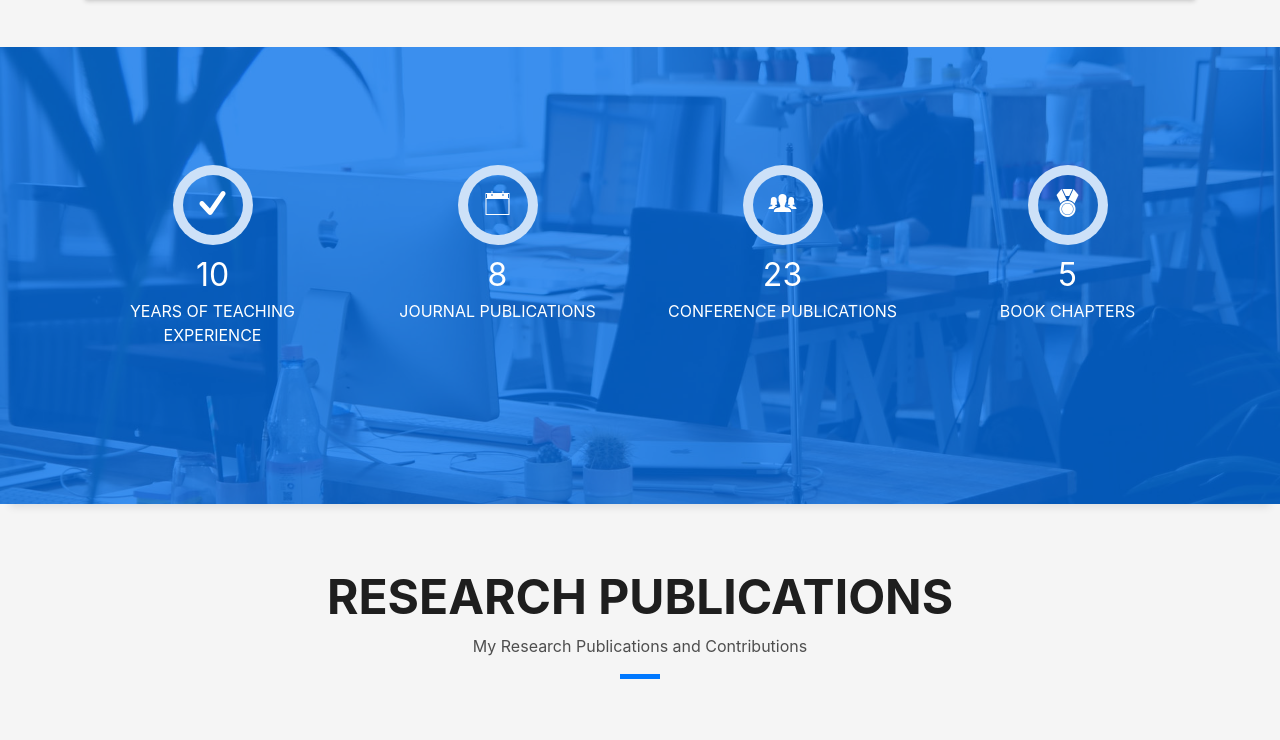
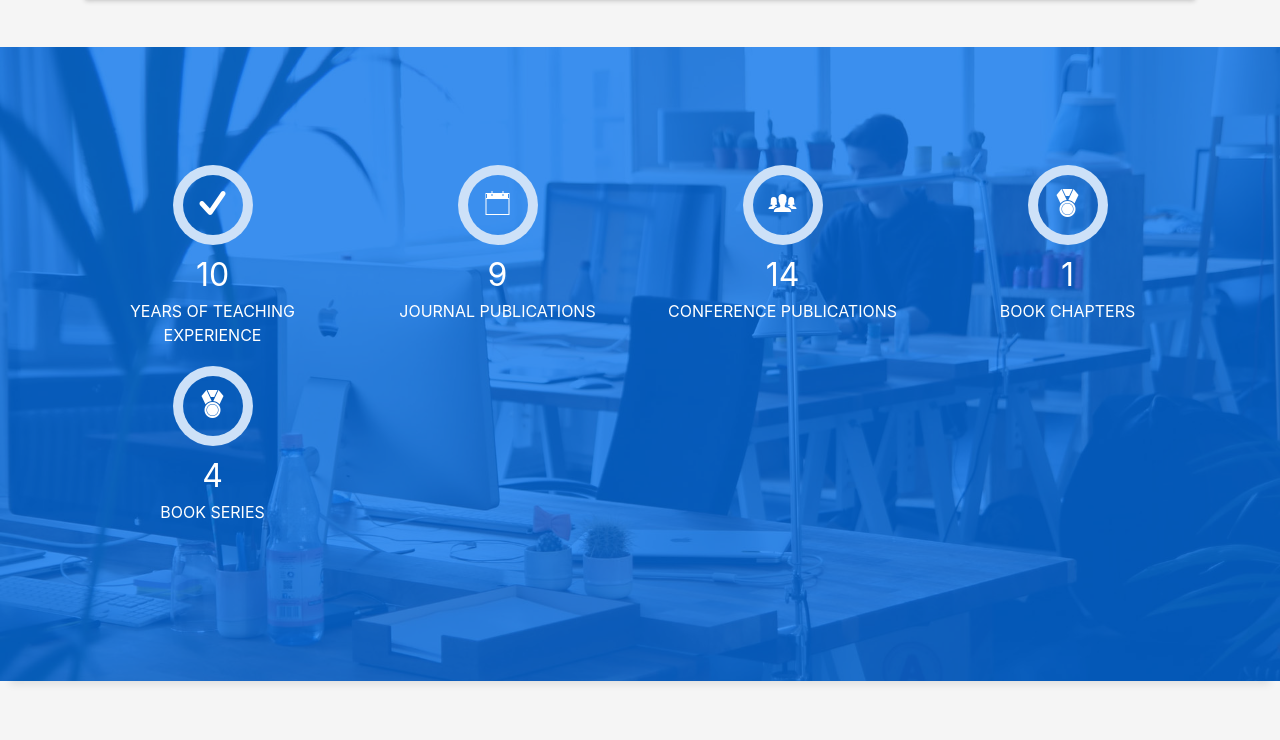
Before and after one commit to PrincyRandhawa/princyrandhawa.github.io, a plain HTML site: page index.html in a window 1280 px wide. Shown: the part 1695-2435 px from the top of the page. Drawn offline with Linux system fonts and the light colour scheme; files whose address does not match are found by name.

Commit message:
counters

```diff
--- a/index.html
+++ b/index.html
@@ -256,7 +256,7 @@
                 <span class="ico-circle"><i class="ion-ios-calendar-outline"></i></span>
               </div>
               <div class="counter-num">
-                <p class="counter">8</p>
+                <p class="counter">9</p>
                 <span class="counter-text">JOURNAL PUBLICATIONS</span>
               </div>
             </div>
@@ -267,7 +267,7 @@
                 <span class="ico-circle"><i class="ion-ios-people"></i></span>
               </div>
               <div class="counter-num">
-                <p class="counter">23</p>
+                <p class="counter">14</p>
                 <span class="counter-text">CONFERENCE PUBLICATIONS</span>
               </div>
             </div>
@@ -278,8 +278,19 @@
                 <span class="ico-circle"><i class="ion-ribbon-a"></i></span>
               </div>
               <div class="counter-num">
-                <p class="counter">5</p>
+                <p class="counter">1</p>
                 <span class="counter-text">BOOK CHAPTERS</span>
+              </div>
+            </div>
+          </div>
+          <div class="col-sm-3 col-lg-3">
+            <div class="counter-box pt-4 pt-md-0">
+              <div class="counter-ico">
+                <span class="ico-circle"><i class="ion-ribbon-a"></i></span>
+              </div>
+              <div class="counter-num">
+                <p class="counter">4</p>
+                <span class="counter-text">BOOK SERIES</span>
               </div>
             </div>
           </div>
```
